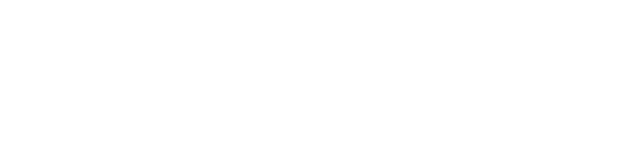
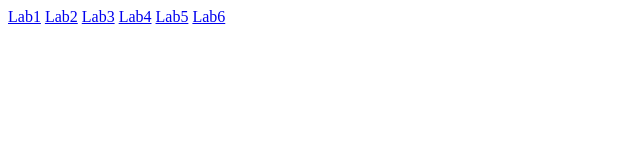
Before and after one commit to dog80630tom/chunchin, a plain HTML site: page index.html in a window 1280 px wide. Shown: the whole page, without its empty margins (0-640 px from the left). Drawn offline with Linux system fonts and the light colour scheme.

Commit message:
分支完成

```diff
--- a/index.html
+++ b/index.html
@@ -7,10 +7,11 @@
     <title>Document</title>
 </head>
 <body>
-    <a href=""></a>
-    <a href=""></a>
-    <a href=""></a>
-    <a href=""></a>
-    <a href=""></a>
+    <a href="Lab1/LocalStorageText.html">Lab1</a>
+    <a href="Lab2/TableTest.html">Lab2</a>
+    <a href="Lab3/HasTag.html">Lab3</a>
+    <a href="Lab4/Tabletest2.html">Lab4</a>
+    <a href="Lab5/Translator.html">Lab5</a>
+    <a href="Lab6/talk.html">Lab6</a>
 </body>
 </html>
```
